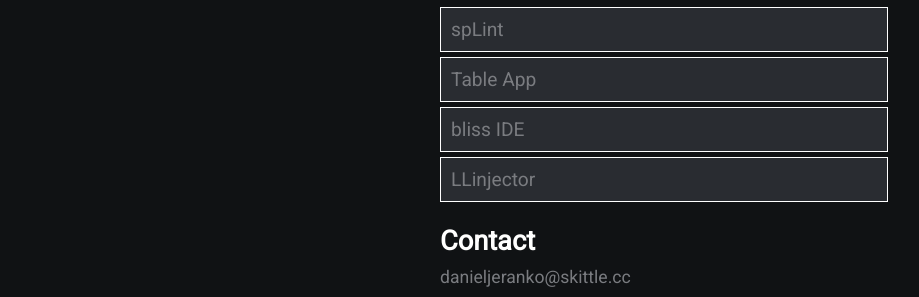
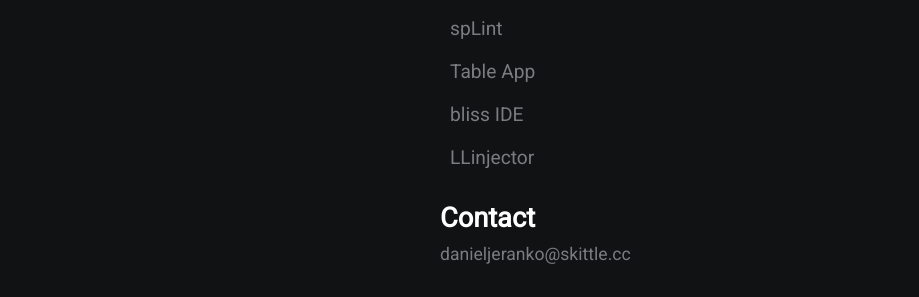
Before and after one commit to jerankda/jerankda.github.io, a plain HTML site: page index.html in a window 1280 px wide. Shown: the part 551-848 px from the top of the page, without its empty margins (200-1119 px from the left). After the commit the page ends 825 px from the top, so only its background shows below. Drawn offline with Linux system fonts and the light colour scheme.

Commit message:
Update style.css

```diff
--- a/style.css
+++ b/style.css
@@ -65,9 +65,6 @@ a {
     display: block;
     padding: 10px;
     font-size: 1.2rem;
-    background-color: #292C31; /* New background color */
-    border: 1px solid #fff; /* New border */
-    margin-bottom: 5px; /* Space between links */
     transition: background-color 0.3s, color 0.3s; /* Smooth transition for hover */
 }
 
```
